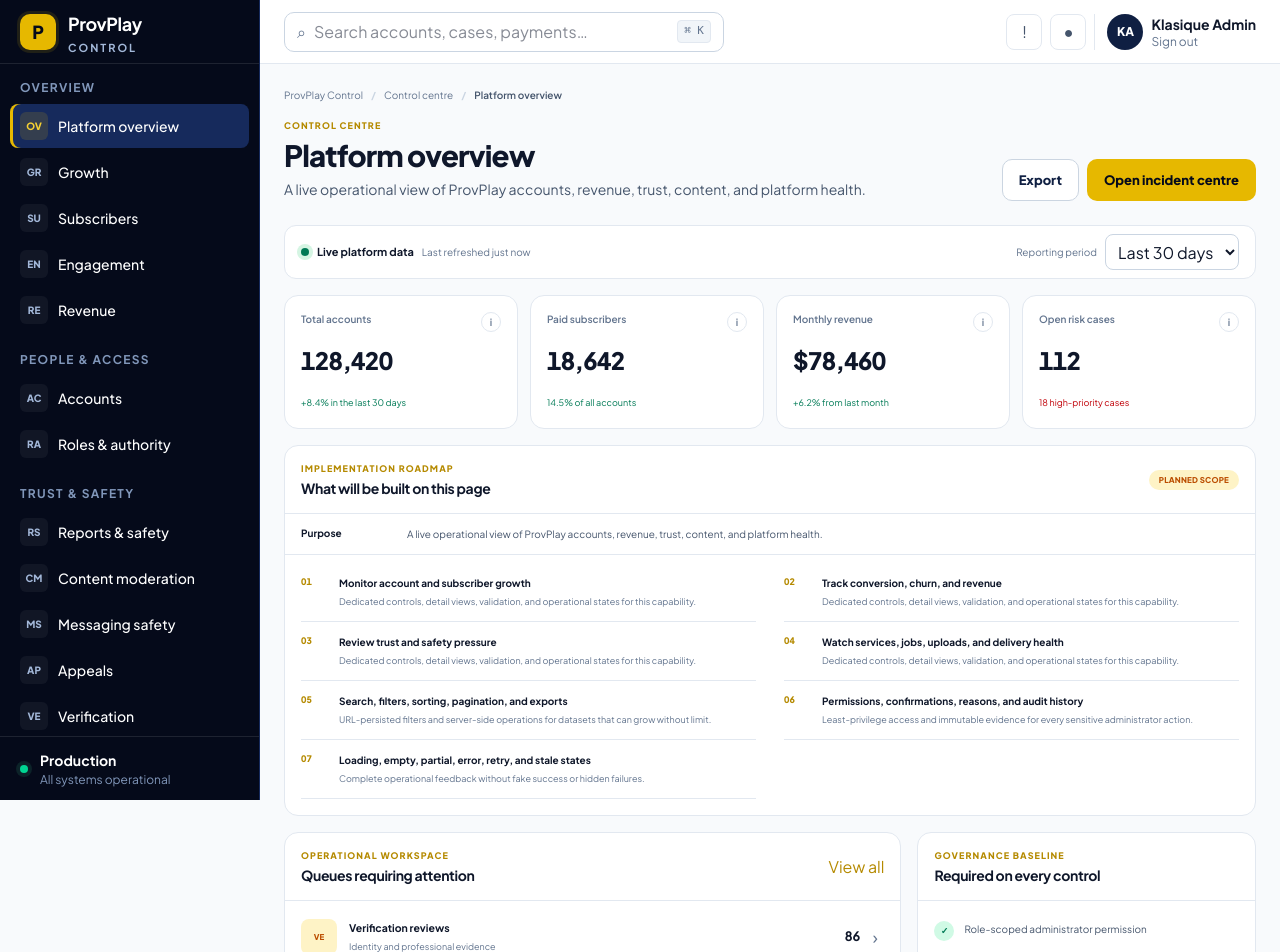
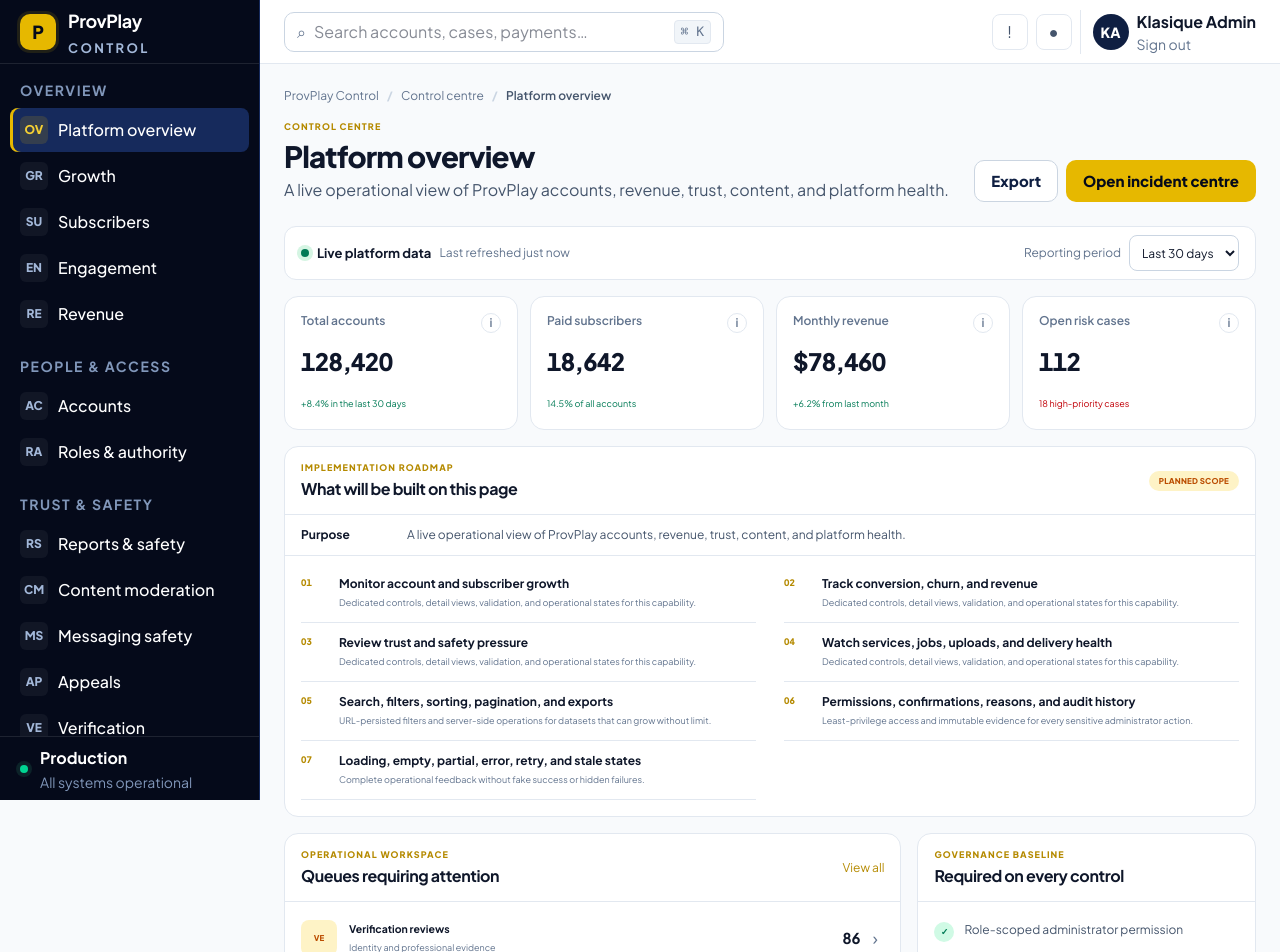
Before and after one commit to Klasique-art/provplay-admin, a Next.js app: page / in a window 1280 px wide. Shown: the top 952 px of the page. Built offline with nearby package versions, Linux system fonts and the light colour scheme.

Commit message:
Increase desktop typography across admin app

```diff
--- a/app/globals.css
+++ b/app/globals.css
@@ -2,3 +2,13 @@
 :root { --canvas:#f8fafc;--surface:#fff;--surface-secondary:#f1f5f9;--navy-950:#050a1a;--navy-800:#0f1f42;--navy-700:#162a5c;--navy-50:#f0f4fa;--gold-700:#b58a00;--gold-600:#d4a000;--gold-500:#e6b800;--text:#0f172a;--text-secondary:#475569;--text-tertiary:#64748b;--border:#cbd5e1;--border-subtle:#e2e8f0;--success:#1e8449;--success-bg:#d5f5e3;--warning:#9a6700;--warning-bg:#fef0c7;--danger:#b42318;--danger-bg:#fee4e2; }
 *{box-sizing:border-box}html,body{margin:0;min-height:100%;background:var(--canvas);color:var(--text);font-family:var(--font-jakarta),sans-serif}button,input,select{font:inherit}button,a{-webkit-tap-highlight-color:transparent}button:not(:disabled){cursor:pointer!important}button:disabled{cursor:not-allowed!important}a{color:inherit;text-decoration:none}button:focus-visible,a:focus-visible,input:focus-visible,select:focus-visible{outline:2px solid var(--gold-600);outline-offset:2px}::selection{background:var(--gold-500);color:var(--navy-950)}
 .sr-only{position:absolute;width:1px;height:1px;padding:0;margin:-1px;overflow:hidden;clip:rect(0,0,0,0);white-space:nowrap;border:0}.button{min-height:42px;border-radius:10px;padding:0 16px;display:inline-flex;align-items:center;justify-content:center;border:1px solid transparent;font-size:13px;font-weight:750;cursor:pointer}.button--primary{background:var(--gold-500);color:var(--navy-950)}.button--primary:hover{background:var(--gold-600)}.button--secondary{background:#fff;color:var(--navy-800);border-color:var(--border)}.empty-route{min-height:calc(100vh - 112px);display:grid;place-items:center;align-content:center;text-align:center;padding:32px}.empty-route__code{color:var(--gold-700);font-weight:800;letter-spacing:2px}.empty-route h1{margin:8px 0}.empty-route p{color:var(--text-secondary);margin:0 0 20px}@media(prefers-reduced-motion:reduce){*,*::before,*::after{scroll-behavior:auto!important;transition:none!important}}
+
+/* Keep dense controls compact on phones, but use comfortable reading sizes on desktop. */
+@media (min-width:1024px){
+  .text-sm{font-size:1rem;line-height:1.5rem}
+  .text-xs{font-size:.875rem;line-height:1.25rem}
+  .text-\[13px\]{font-size:.9375rem;line-height:1.375rem}
+  .text-\[11px\]{font-size:.8125rem;line-height:1.125rem}
+  .text-\[10px\]{font-size:.75rem;line-height:1rem}
+  .button{font-size:.9375rem}
+}
```
